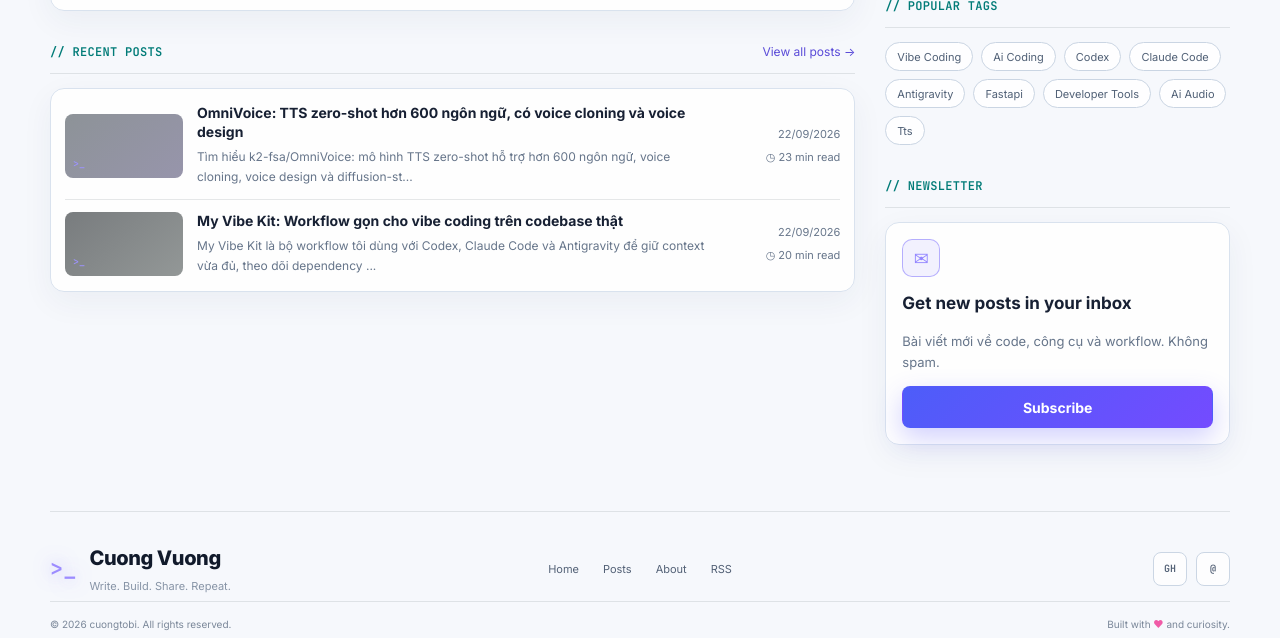
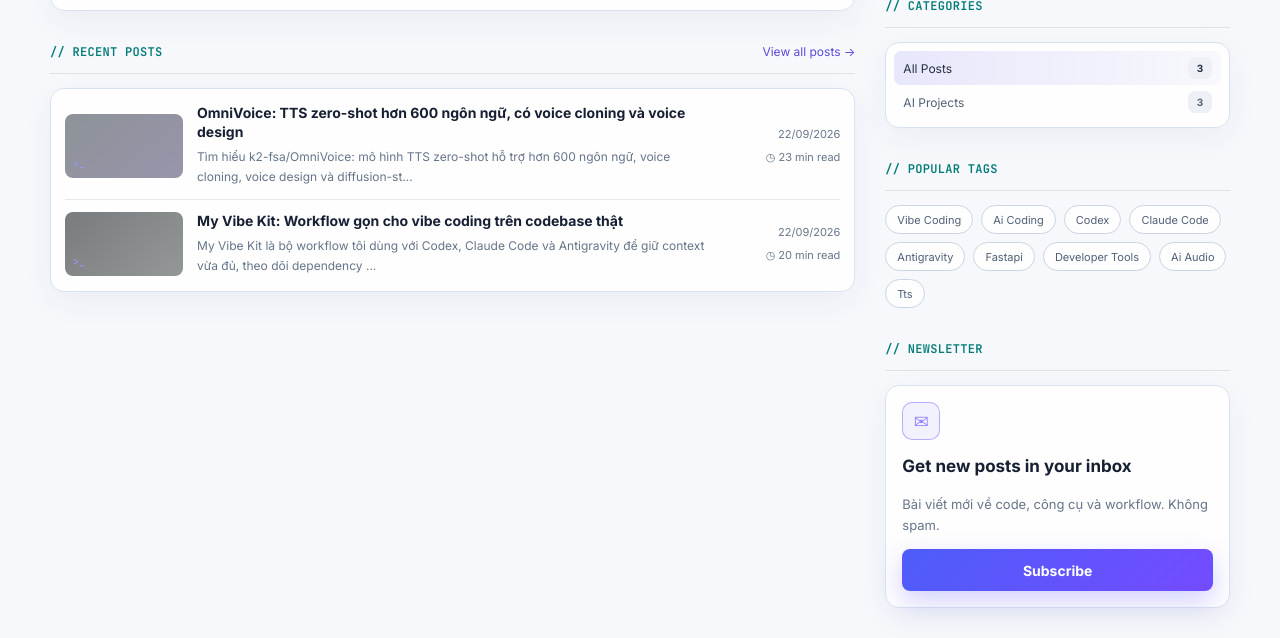
Before and after one commit to cuongtobi/cuongtobi.github.io, a Jekyll site: the page built from index.html, in a window 1280 px wide and 900 px high, scrolled down 627 px, cut to the strip 262-900 px from the top of the window. Built offline with Jekyll 4.4.1, drawn with Linux system fonts in a browser that asks for light colours; the list of posts is cut into pages by our own code; grey boxes are pictures that could not be loaded.

Commit message:
style: show categories above popular tags on homepage

```diff
--- a/_layouts/home.html
+++ b/_layouts/home.html
@@ -100,6 +100,18 @@
     </section>
 
     <section class="side-section">
+      <div class="section-heading"><h2>// CATEGORIES</h2></div>
+      <div class="side-card category-list">
+        <a class="active" href="{{ '/posts.html' | relative_url }}"><span>All Posts</span><b>{{ site.posts.size }}</b></a>
+        {% for category in site.categories %}
+          {% assign category_label = category[0] | replace: '-', ' ' %}
+          {% if category[0] == 'ai-projects' %}{% assign category_label = 'AI Projects' %}{% endif %}
+          <a href="{{ '/categories/' | append: category[0] | downcase | append: '.html' | relative_url }}"><span>{{ category_label }}</span><b>{{ category[1].size }}</b></a>
+        {% endfor %}
+      </div>
+    </section>
+
+    <section class="side-section">
       <div class="section-heading"><h2>// POPULAR TAGS</h2></div>
       <div class="tag-cloud">
         {% for tag in site.tags limit:9 %}
```
